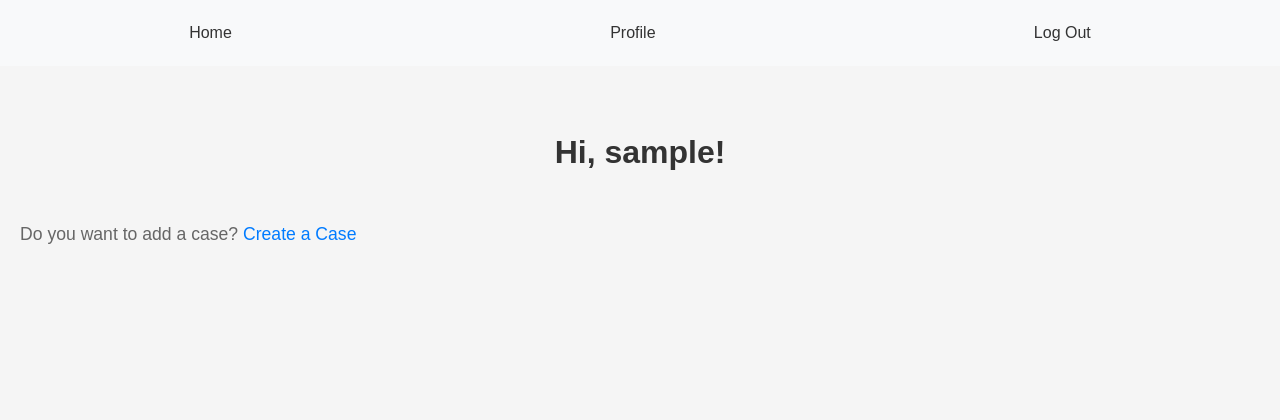
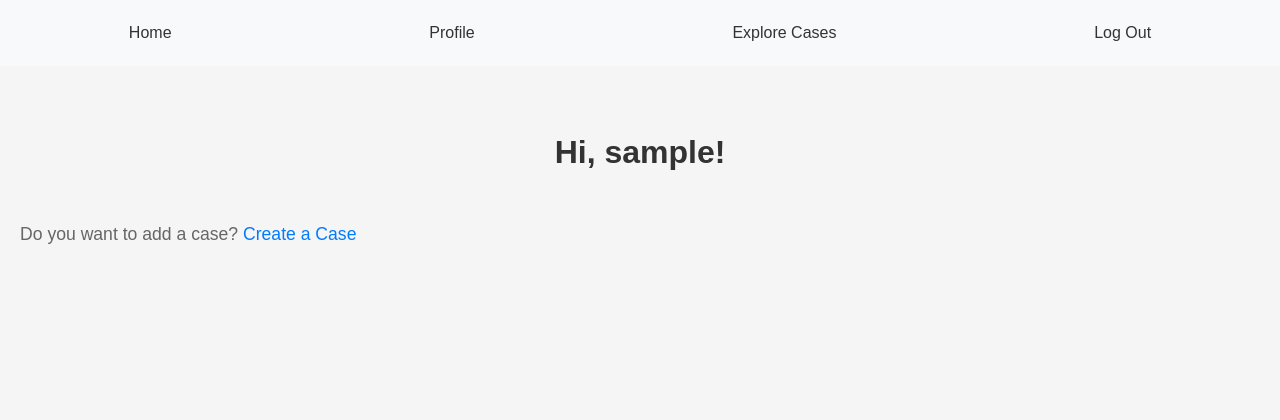
Before and after one commit to shazaaly/mediconsult, a Flask app: page / in a window 1280 px wide. Shown: the top 420 px of the page. Run offline with Flask 3, Linux system fonts and the light colour scheme; the visitor is signed in with stand-in values (Sample User, id 1); data comes from the database, SQL or seed files in the repository; data that the repository does not hold is empty.

Commit message:
paginate

```diff
--- a/app/models.py
+++ b/app/models.py
@@ -12,6 +12,7 @@ followers= db.Table('followers',
     db.Column('follower_id', db.Integer, db.ForeignKey('user.id')),
     db.Column('followed_id', db.Integer, db.ForeignKey('user.id'))
 )
+
 
 class User(UserMixin,db.Model):
     id = db.Column(db.Integer, primary_key=True)
@@ -59,11 +60,9 @@ class User(UserMixin,db.Model):
         """return cases of followed users"""
         followed = Case.query.join(
             followers, (followers.c.followed_id == Case.user_id)
-        ).filter(
-            followers.c.follower_id == self.id
-        ).order_by(
-            Case.timestamp.desc()
-        )
+        ).join(
+            User, (User.id == followers.c.follower_id)
+        ).filter(User.id == self.id)
 
         own = Case.query.filter_by(user_id=self.id)
         return followed.union(own).order_by(Case.timestamp.desc())
--- a/app/routes.py
+++ b/app/routes.py
@@ -14,16 +14,30 @@ from app import app
 @app.route('/index')
 @login_required
 def index():
-    cases = Case.query.all()
-    return render_template('index.html', title="MediConsult", cases=cases)
+    # cases = Case.query.all()
+    page = request.args.get('page', 1, type=int)
+    print(page)
+    print( app.config['CASES_PER_PAGE'])
+    # cases = current_user.followed_cases().paginate(page, app.config['CASES_PER_PAGE'], False)
+    cases = current_user.followed_cases().paginate(
+        page=page, per_page=app.config['CASES_PER_PAGE'], error_out=False)
+    return render_template('index.html', title="MediConsult", cases=cases.items)
+
+@app.route('/explore')
+@login_required
+def explore():
+    page = request.args.get('page', 1, type=int)
+
+    cases = Case.query.order_by(Case.timestamp.desc()).paginate(page, app.config['CASES_PER_PAGE'], False)
+    return render_template('index.html', title='Explore', cases=cases.items)
+
+
 
 @app.route("/show_case/<case_id>")
 def show_case(case_id):
     case = Case.query.get_or_404(case_id)
     if case:
         return render_template('show_case.html', title=case.title, case=case)
-
-
 
 @login.user_loader
 def load_user(id):
@@ -191,11 +205,11 @@ def submit_case():
             db.session.add(case)
             db.session.commit()
             flash('Case submitted successfully!', 'success')
+            return redirect(url_for('index'))
 
         except Exception as e:
             flash(f"Error: {str(e)}", 'error')
     return render_template('submit_case.html', form=form, title="submit medical case")
-
 
 
 @app.before_request
--- a/app/templates/base.html
+++ b/app/templates/base.html
@@ -19,7 +19,7 @@
 				<li><a href="{{ url_for('login')}}">Login</a></li>
 				{% else %}
 				<li><a href="{{ url_for('user', username=current_user.username)}}">Profile</a></li>
-
+				<li><a href="{{ url_for('explore') }}">Explore Cases</a></li>
 				<li><a href="{{ url_for('logout')}}">Log Out</a></li>
 				{% endif %}
 			</ul>
--- a/config.py
+++ b/config.py
@@ -12,6 +12,8 @@ class Config(object):
     MAIL_USERNAME = os.environ.get('MAIL_USERNAME')
     MAIL_PASSWORD = os.environ.get('MAIL_PASSWORD')
     ADMINS = ['shaza.aly@gmail.com']
+    CASES_PER_PAGE = 3
+
 
     # images
     IMAGE_SUPLOAD_FOLDER = os.path.join(basedir, 'app', 'static')
```
Also changed, not shown: app.db, app/static/sh.jfif (added), app/static/sh2.jfif (added).
